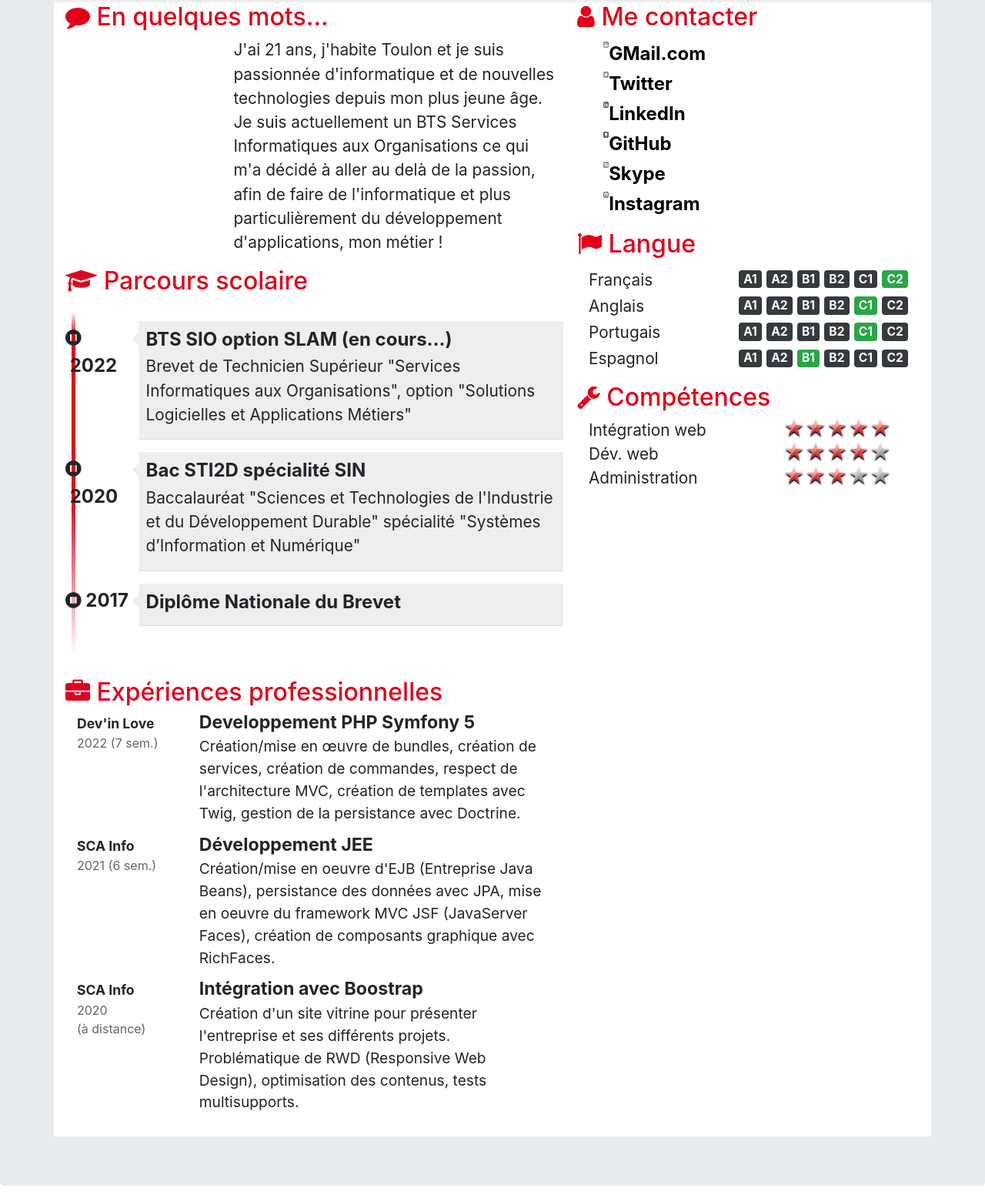
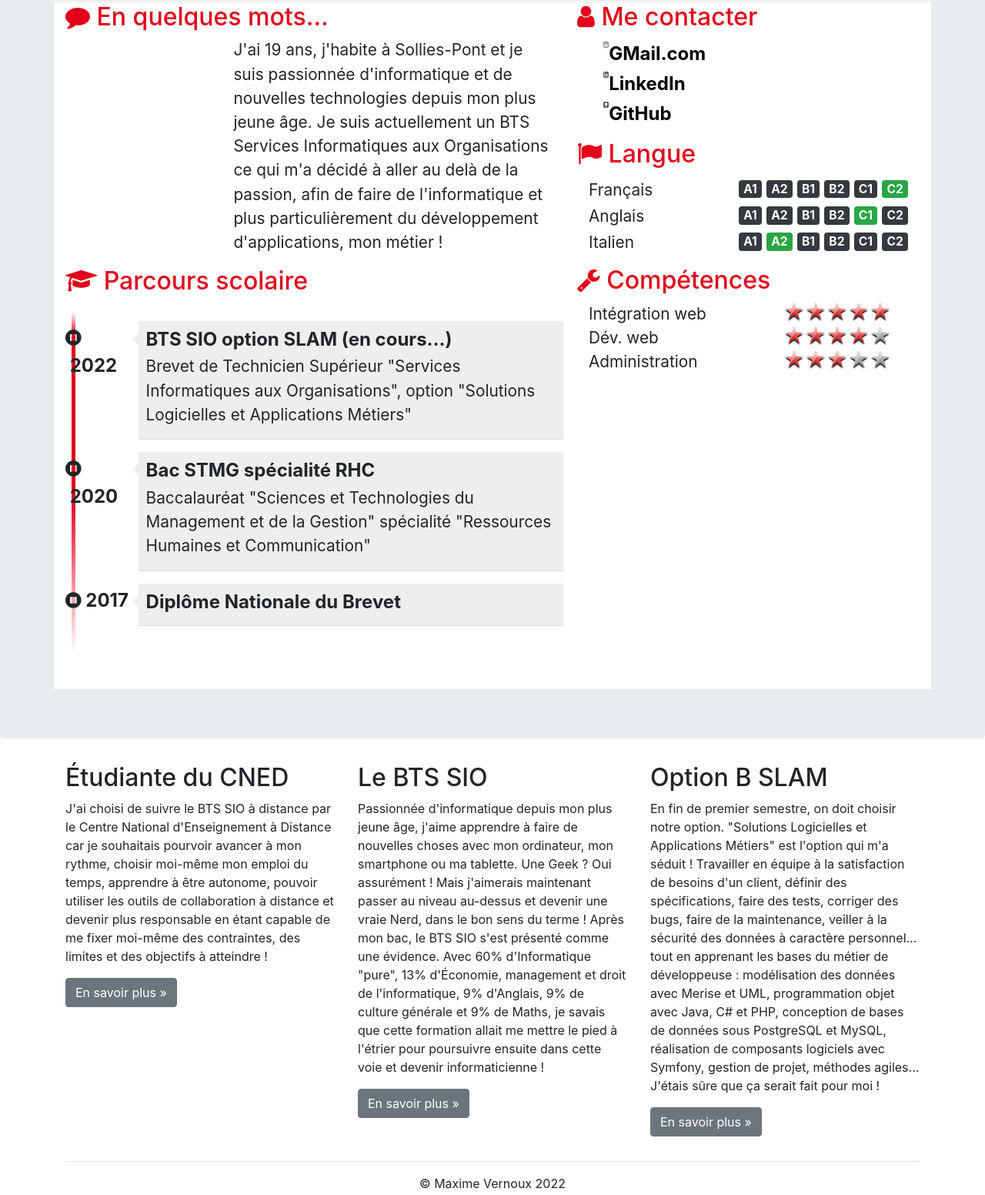
Before and after one commit to IMxMI/Portfolio, a plain HTML site: page pages/cv.html in a window 1280 px wide. Shown: the part 308-1860 px from the top of the page at 77% size. Drawn offline with nearby package versions, Linux system fonts and the light colour scheme; files whose address does not match are found by name.

Commit message:
Premiere partie personnalisation CV

```diff
--- a/css/style.css
+++ b/css/style.css
@@ -13,6 +13,7 @@ Click nbfs://nbhost/SystemFileSystem/Templates/ClientSide/css.css to edit this t
 }
 
 .jumbotron img {
+    min-width: 5%;
     float: left;
     width: 7%; /* pour une image à moitié de sa taille originale */
     padding-left: 1em;
--- a/pages/cv.html
+++ b/pages/cv.html
@@ -119,17 +119,17 @@
                 <div class="row cadreCV">
                     <div id="cv-entete" class="text-center">
                         <div id="cv-photo">
-                            <img src="../images/AmeliaPilou.jpg" alt="Ma photo d'identité">
+                            <img src="../images/VernouxMaxime.jpg" alt="Ma photo d'identité">
                         </div>
                         <div id="cv-intro">
-                            <h1>Bonjour, je m'appelle <span>Amélia</span> et voici mon CV</h1>
+                            <h1>Bonjour, je m'appelle <span>Maxime</span> et voici mon CV</h1>
                         </div>
                     </div>
                     <div class="col-xs-12 col-sm-7">
                         <!-- Partie Gauche -->
                         <div class="rubrique clearfix">
                             <h2><span class="fa fa-comment"></span> En quelques mots...</h2>
-                            <p>J'ai 21 ans, j'habite Toulon et je suis passionnée d'informatique et de
+                            <p>J'ai 19 ans, j'habite à Sollies-Pont et je suis passionnée d'informatique et de
                                 nouvelles technologies depuis mon plus jeune âge. Je suis actuellement un
                                 BTS Services Informatiques aux Organisations ce qui m'a décidé à aller au
                                 delà de la passion, afin de faire de l'informatique et plus particulièrement
@@ -155,10 +155,8 @@
                                         <span class="fa fa-stop-circle"></span>&nbsp;2020
                                     </div>
                                     <div class="details float-right">
-                                        <h3>Bac STI2D spécialité SIN</h3>
-                                        <p>Baccalauréat "Sciences et Technologies de l'Industrie et du
-                                            Développement Durable" spécialité "Systèmes d’Information et
-                                            Numérique"</p>
+                                        <h3>Bac STMG spécialité RHC</h3>
+                                        <p>Baccalauréat "Sciences et Technologies du Management et de la Gestion" spécialité "Ressources Humaines et Communication"</p>
                                     </div>
                                 </li>
                                 <li>
@@ -172,48 +170,6 @@
                                 </li>
                             </ul>
                         </div>
-                        <div class="rubrique clearfix">
-                            <h2><span class="fa fa-briefcase"></span> Expériences professionnelles</h2>
-                            <div class="experience clearfix">
-                                <div class="col-3">
-                                    <div class="lieu">Dev'in Love</div>
-                                    <div class="date">2022 (7 sem.)</div>
-                                </div>
-                                <div class="col-9">
-                                    <div class="profession">Developpement PHP Symfony 5</div>
-                                    <div class="details">Création/mise en œuvre de bundles, création de services,
-                                        création de commandes, respect de l'architecture MVC, création de templates
-                                        avec Twig, gestion de la persistance avec Doctrine.
-                                    </div>
-                                </div>
-                            </div>
-                            <div class="experience clearfix">
-                                <div class="col-3">
-                                    <div class="lieu">SCA Info</div>
-                                    <div class="date">2021 (6 sem.)</div>
-                                </div>
-                                <div class="col-9">
-                                    <div class="profession">Développement JEE</div>
-                                    <div class="details">Création/mise en oeuvre d'EJB (Entreprise Java Beans),
-                                        persistance des données avec JPA, mise en oeuvre du framework MVC JSF
-                                        (JavaServer Faces), création de composants graphique avec RichFaces.
-                                    </div>
-                                </div>
-                            </div>
-                            <div class="experience clearfix">
-                                <div class="col-3">
-                                    <div class="lieu">SCA Info</div>
-                                    <div class="date">2020<br>(à distance)</div>
-                                </div>
-                                <div class="col-9">
-                                    <div class="profession">Intégration avec Boostrap</div>
-                                    <div class="details">Création d'un site vitrine pour présenter l'entreprise et
-                                        ses différents projets. Problématique de RWD (Responsive Web Design),
-                                        optimisation des contenus, tests multisupports.
-                                    </div>
-                                </div>
-                            </div>
-                        </div>
                     </div>
                     <div class="col-xs-12 col-sm-5">
                         <!-- Partie Droite -->
@@ -225,15 +181,6 @@
                                        title="Mail de Amélia Pilou">
                                         <img class="contact-icon" src="../images/cv/mail-dreamstale47.png"
                                              alt="Icone de mail"> GMail.com
-                                    </a>
-                                </div>
-                            </div>
-                            <div class="meContacter">
-                                <div class="details float-left">
-                                    <a href="https://twitter.com/AmeliaPILOU"
-                                       title="Lien vers la page Twitter de @AmeliaPilou">
-                                        <img class="contact-icon" src="../images/cv/twitter-dreamstale71.png"
-                                             alt="Icone de Twitter"> Twitter
                                     </a>
                                 </div>
                             </div>
@@ -252,24 +199,6 @@
                                        title="Lien vers le profil GitHub d'Amélia Pilou">
                                         <img class="contact-icon" src="../images/cv/github2-dreamstale35.png"
                                              alt="Icone de GitHub"> GitHub
-                                    </a>
-                                </div>
-                            </div>
-                            <div class="meContacter">
-                                <div class="details float-left">
-                                    <a href="skype:ameliapilou?userinfo"
-                                       title="Lien vers le profil Skype d'Amélia Pilou">
-                                        <img class="contact-icon" src="../images/cv/skype-dreamstale61.png"
-                                             alt="Icone de Skype"> Skype
-                                    </a>
-                                </div>
-                            </div>
-                            <div class="meContacter">
-                                <div class="details float-left">
-                                    <a href="https://instagram.com/AmeliaPilou"
-                                       title="Lien vers le profil Instagram d'Amélia Pilou">
-                                        <img class="contact-icon" src="../images/cv/instagram-dreamstale43.png"
-                                             alt="Icone de Instagram"> Instagram
                                     </a>
                                 </div>
                             </div>
@@ -299,22 +228,11 @@
                                 </div>
                             </div>
                             <div class="container">
-                                <div class="langue">Portugais</div>
+                                <div class="langue">Italien</div>
                                 <div class="niveau">
                                     <span class="badge badge-dark">A1</span>
-                                    <span class="badge badge-dark">A2</span>
+                                    <span class="badge badge-success">A2</span>
                                     <span class="badge badge-dark">B1</span>
-                                    <span class="badge badge-dark">B2</span>
-                                    <span class="badge badge-success">C1</span>
-                                    <span class="badge badge-dark">C2</span>
-                                </div>
-                            </div>
-                            <div class="container">
-                                <div class="langue">Espagnol</div>
-                                <div class="niveau">
-                                    <span class="badge badge-dark">A1</span>
-                                    <span class="badge badge-dark">A2</span>
-                                    <span class="badge badge-success">B1</span>
                                     <span class="badge badge-dark">B2</span>
                                     <span class="badge badge-dark">C1</span>
                                     <span class="badge badge-dark">C2</span>
@@ -394,7 +312,7 @@
                     </div>
                 </div>
                 <hr>
-                <p class="text-center" id="copyright">© Amélia Pilou 2021</p>
+                <p class="text-center" id="copyright">© Maxime Vernoux 2022</p>
             </div>
         </footer>
         <!-- Optional JavaScript; choose one of the two! -->
```
Also changed, not shown: pages/appliandroid.html (+3 -7 lines).
